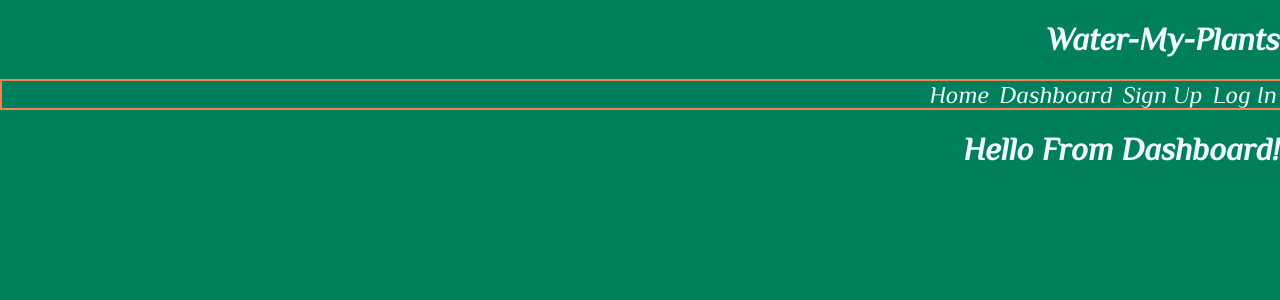
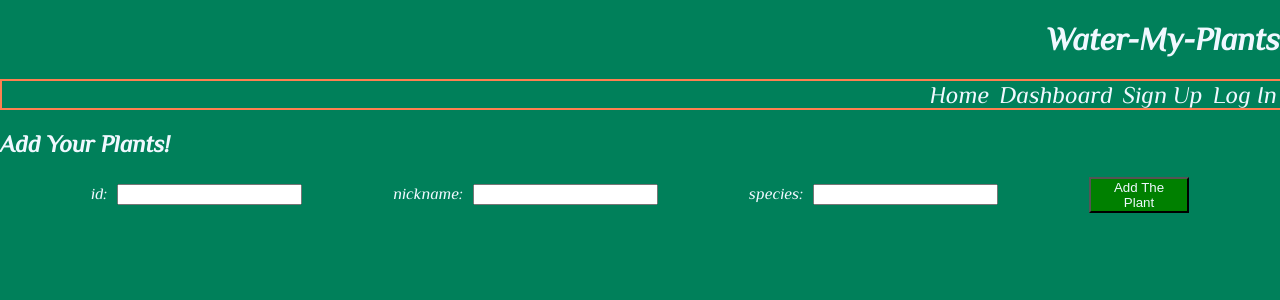
Before and after one commit to BW-waterMyPlant-JAN-21/Front-End, a React (Create React App) app in the folder water-plants/: page /dashboard in a window 1280 px wide. Shown: the top 300 px of the page. Built offline with nearby package versions, Linux system fonts and the light colour scheme.

Commit message:
Added a plant component to hold details for each plant added by the user

```diff
--- a/water-plants/package.json
+++ b/water-plants/package.json
@@ -6,6 +6,7 @@
     "@testing-library/jest-dom": "^5.11.4",
     "@testing-library/react": "^11.1.0",
     "@testing-library/user-event": "^12.1.10",
+    "axios": "^0.21.1",
     "react": "^17.0.1",
     "react-dom": "^17.0.1",
     "react-router-dom": "^5.2.0",
--- a/water-plants/src/App.css
+++ b/water-plants/src/App.css
@@ -14,6 +14,7 @@ h1 {
   justify-content: flex-end;
   border: 2px solid coral;
   width: 100%;
+  margin-bottom: 15px;
 }
 
 .mission {
@@ -116,3 +117,23 @@ button:hover {
   background-color: aliceblue;
   color: green;
 }
+
+.plantForm {
+  display: flex;
+  flex-direction: row;
+  justify-content: space-evenly;
+}
+
+.plantForm input {
+  margin-left: 10px;
+}
+
+.Card {
+  border: 2px solid purple;
+}
+
+.plantContainer {
+  display: flex;
+  flex-direction: container;
+  justify-content: space-evenly;
+}
--- a/water-plants/src/App.js
+++ b/water-plants/src/App.js
@@ -13,7 +13,7 @@ function App() {
     phoneNumber: ' ',
     password: ' ',
     confirmPassword: ' ',
-}
+  }
 
   const [form, setForm] = useState(initialFormValues);
 
--- a/water-plants/src/Components/Dashboard.js
+++ b/water-plants/src/Components/Dashboard.js
@@ -1,10 +1,54 @@
-import React from 'react';
+import React, {useState} from 'react';
+import axios from 'axios';
+import Plant from './Plant.js';
 
 const Dashboard = (props) => {
+    const initialPlantDetails = {
+        id: " ",
+        nickname: " ",
+        species: " "
+    }
+
+    const [plantDetails, setPlantDetails] = useState(initialPlantDetails);
+    const [userPlants, setUserPlants] = useState([]);
+
+    const enterPlantDetails = (evt) => {
+        const{name, value} = evt.target;
+        console.log(name, value);
+        setPlantDetails({...plantDetails, [name]: value});
+    }
+
+    const createPlantCards = (evt) => {
+        evt.preventDefault();
+
+        axios.post("https://reqres.in/api/users", plantDetails)
+        .then((res) => setUserPlants([...userPlants, plantDetails]))
+        .catch((err) => console.log(err))
+
+        setPlantDetails(initialPlantDetails);
+    }
 
     return (
         <div>
-            <h1>Hello From Dashboard!</h1>
+            <h2>Add Your Plants!</h2>
+            <form onSubmit = {createPlantCards} className="plantForm">
+                <label>id:
+                    <input onChange = {enterPlantDetails} type="text" value={plantDetails.id} name="id" placeholder="Enter ID"/>
+                </label>
+                <label>nickname:
+                    <input onChange = {enterPlantDetails} type="text" value={plantDetails.nickname} name="nickname" placeholder="Enter nickname"/>
+                </label>
+                <label>species:
+                    <input onChange = {enterPlantDetails} type="text" value= {plantDetails.species} name="species" placeholder="Enter species"/>
+                </label>
+                <button>Add The Plant</button>
+            </form>
+            <div className="plantContainer">
+                {userPlants.map((plant) => {
+                    return <Plant nickname={plant.nickname} species={plant.species}/>
+                    })
+                }
+            </div>
         </div>
     )
 }
--- /dev/null
+++ b/water-plants/src/Components/Plant.js
@@ -0,0 +1,13 @@
+import React from 'react';
+
+const Plant = (props) => {
+    const {nickname, species} = props;
+    return (
+        <div className="Card">
+            <h3>{species}</h3>
+            <h5>{nickname}</h5>
+        </div>
+    )
+}
+
+export default Plant;
```
Also changed, not shown: 2 other files (tests, documents, lock files or other folders).
